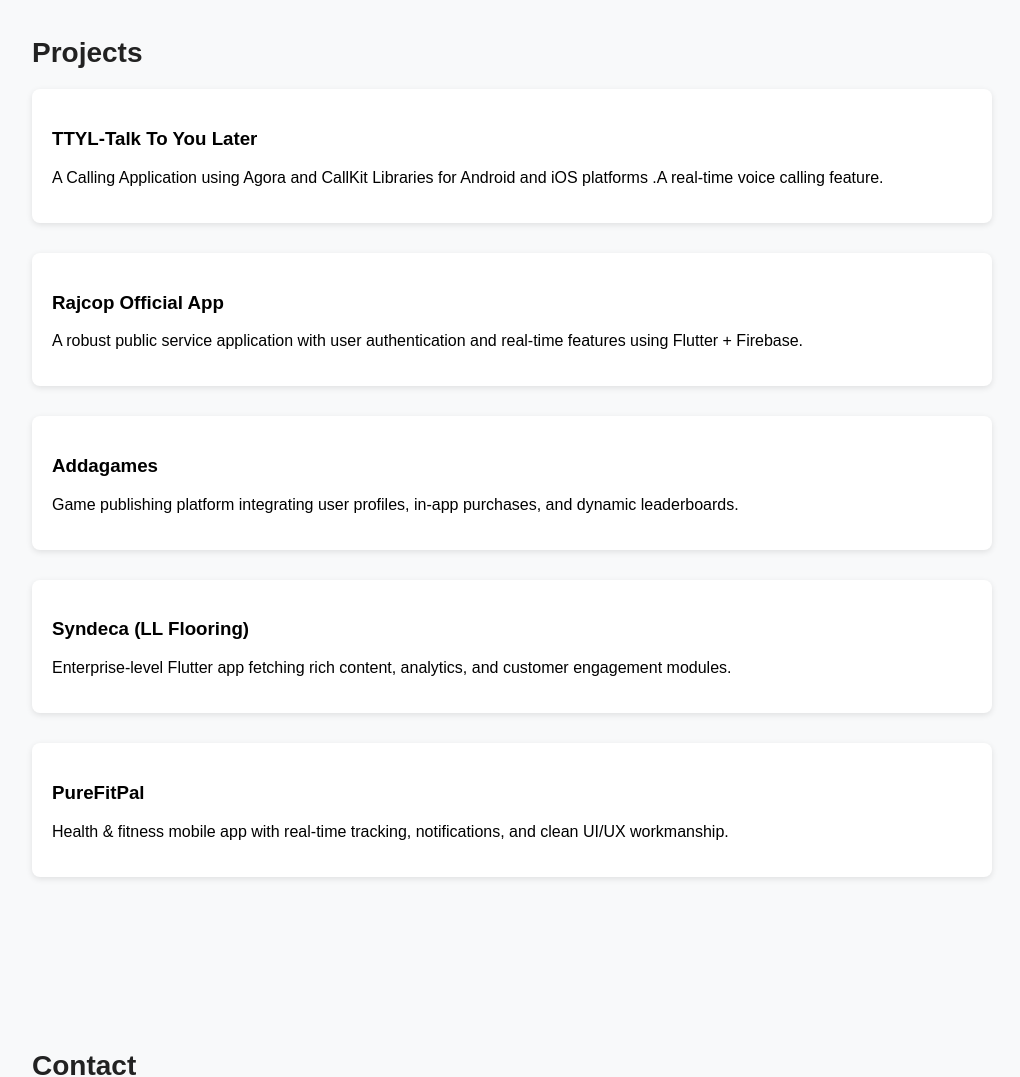
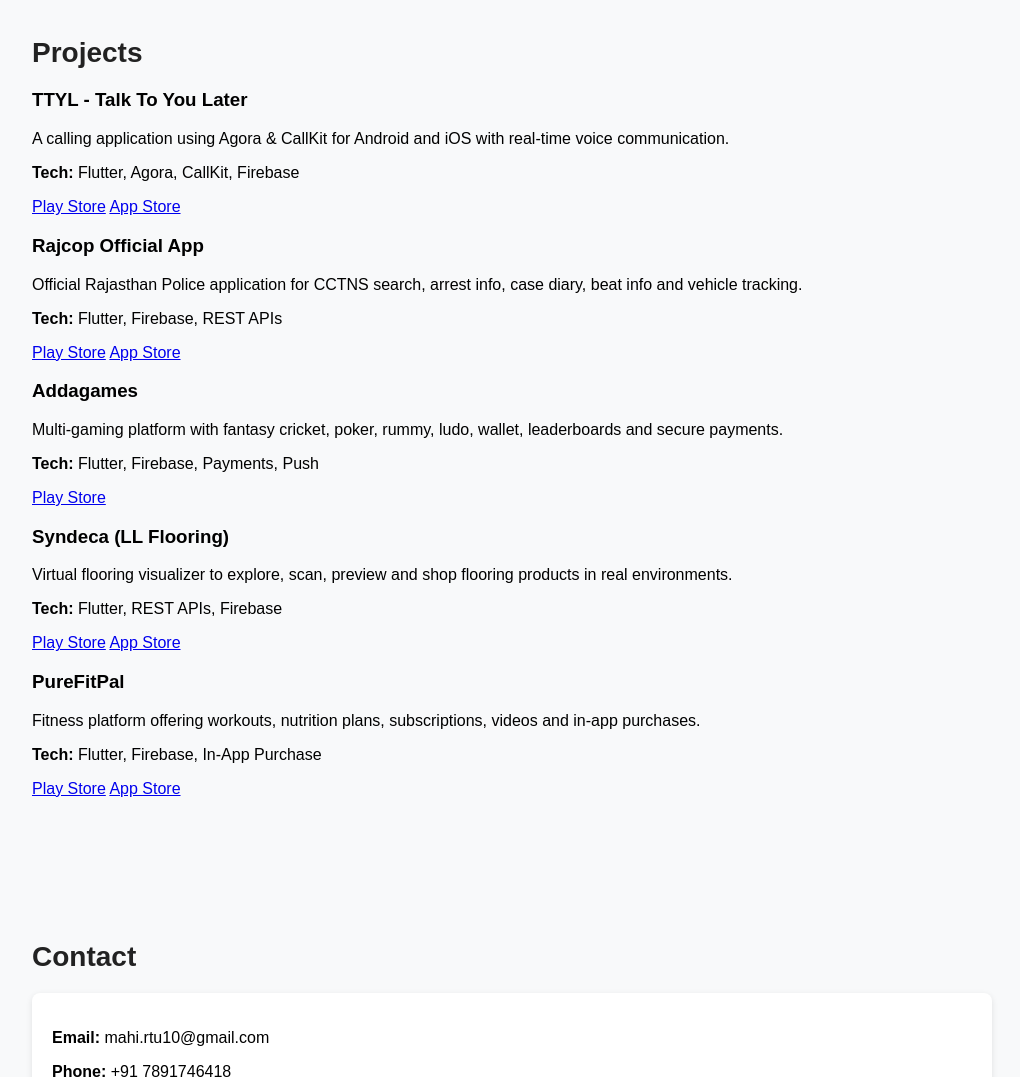
Before and after one commit to mahiSup/mahendra-yadav.github.io, a plain HTML site: page index.html in a window 1280 px wide. Shown: the part 2540-3617 px from the top of the page, without its empty margins (128-1148 px from the left). Drawn offline with Linux system fonts and the light colour scheme.

Commit message:
Update index.html

```diff
--- a/index.html
+++ b/index.html
@@ -103,32 +103,60 @@
 <section id="projects" class="container">
   <h2 class="title">Projects</h2>
 
-  <div class="card">
-    <h3>TTYL-Talk To You Later</h3>
-    <p>A Calling Application using Agora and CallKit Libraries for Android and iOS platforms .A real-time voice calling feature.</p>
+  <div class="projects-grid">
+
+    <div class="project-card">
+      <h3>TTYL - Talk To You Later</h3>
+      <p>A calling application using Agora & CallKit for Android and iOS with real-time voice communication.</p>
+      <p><strong>Tech:</strong> Flutter, Agora, CallKit, Firebase</p>
+      <div class="store-links">
+        <a href="#" target="_blank">Play Store</a>
+        <a href="#" target="_blank">App Store</a>
+      </div>
     </div>
 
-  <div class="card">
+    <div class="project-card">
       <h3>Rajcop Official App</h3>
-    <p>A robust public service application with user authentication and real-time features using Flutter + Firebase.</p>
+      <p>Official Rajasthan Police application for CCTNS search, arrest info, case diary, beat info and vehicle tracking.</p>
+      <p><strong>Tech:</strong> Flutter, Firebase, REST APIs</p>
+      <div class="store-links">
+        <a href="https://play.google.com/store/apps/details?id=com.rajcop.official&hl=en_IN&pli=1" target="_blank">Play Store</a>
+        <a href="https://apps.apple.com/in/app/rajcop-for-police-officer/id6449210017" target="_blank">App Store</a>
+      </div>
     </div>
 
-  <div class="card">
+    <div class="project-card">
       <h3>Addagames</h3>
-    <p>Game publishing platform integrating user profiles, in-app purchases, and dynamic leaderboards.</p>
+      <p>Multi-gaming platform with fantasy cricket, poker, rummy, ludo, wallet, leaderboards and secure payments.</p>
+      <p><strong>Tech:</strong> Flutter, Firebase, Payments, Push</p>
+      <div class="store-links">
+        <a href="#" target="_blank">Play Store</a>
+      </div>
     </div>
 
-  <div class="card">
+    <div class="project-card">
       <h3>Syndeca (LL Flooring)</h3>
-    <p>Enterprise-level Flutter app fetching rich content, analytics, and customer engagement modules.</p>
+      <p>Virtual flooring visualizer to explore, scan, preview and shop flooring products in real environments.</p>
+      <p><strong>Tech:</strong> Flutter, REST APIs, Firebase</p>
+      <div class="store-links">
+        <a href="#" target="_blank">Play Store</a>
+        <a href="#" target="_blank">App Store</a>
+      </div>
     </div>
 
-  <div class="card">
+    <div class="project-card">
       <h3>PureFitPal</h3>
-    <p>Health & fitness mobile app with real-time tracking, notifications, and clean UI/UX workmanship.</p>
+      <p>Fitness platform offering workouts, nutrition plans, subscriptions, videos and in-app purchases.</p>
+      <p><strong>Tech:</strong> Flutter, Firebase, In-App Purchase</p>
+      <div class="store-links">
+        <a href="https://play.google.com/store/apps/details?id=com.asu.purefitpal&hl=en_US" target="_blank">Play Store</a>
+        <a href="https://apps.apple.com/us/app/id1511812635" target="_blank">App Store</a>
+      </div>
     </div>
 
+  </div>
 </section>
+
 
 <section id="contact" class="container">
   <h2 class="title">Contact</h2>
```
Lines whose indentation alone changed are shown as unchanged.
